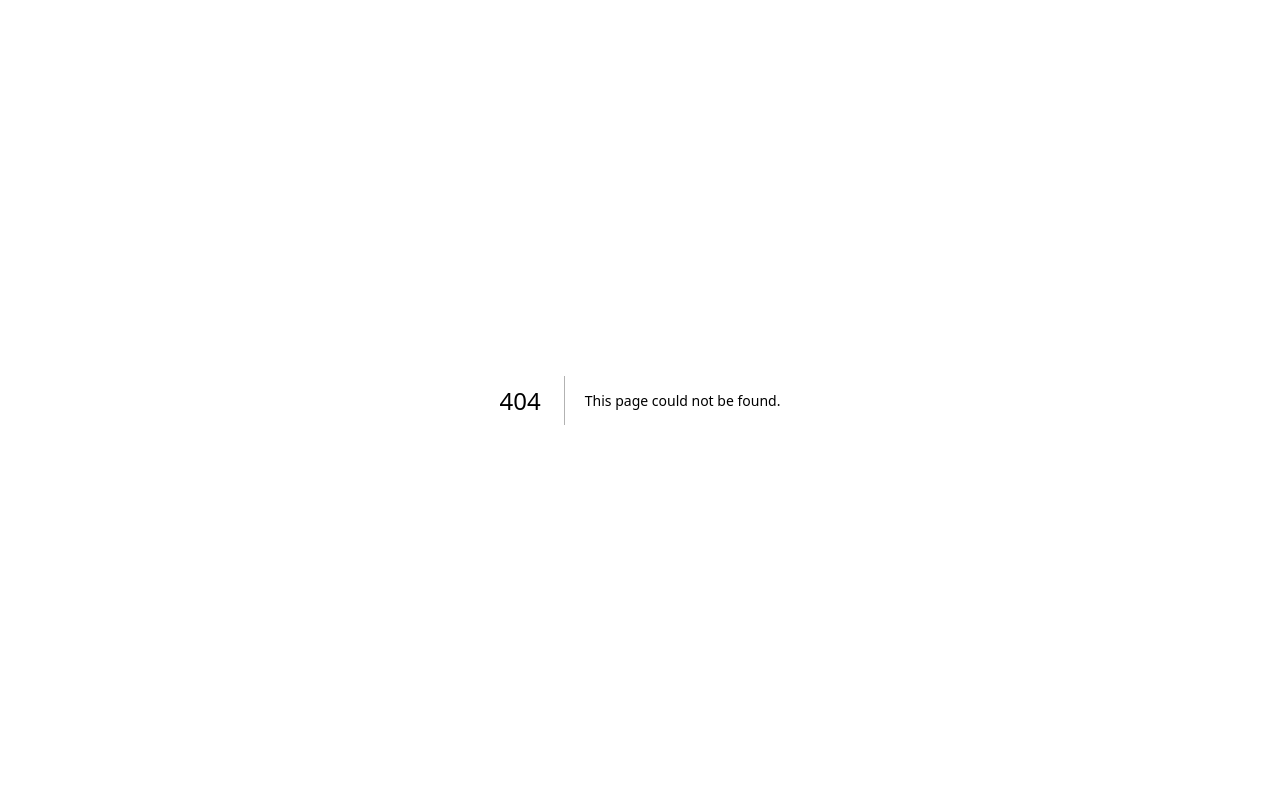
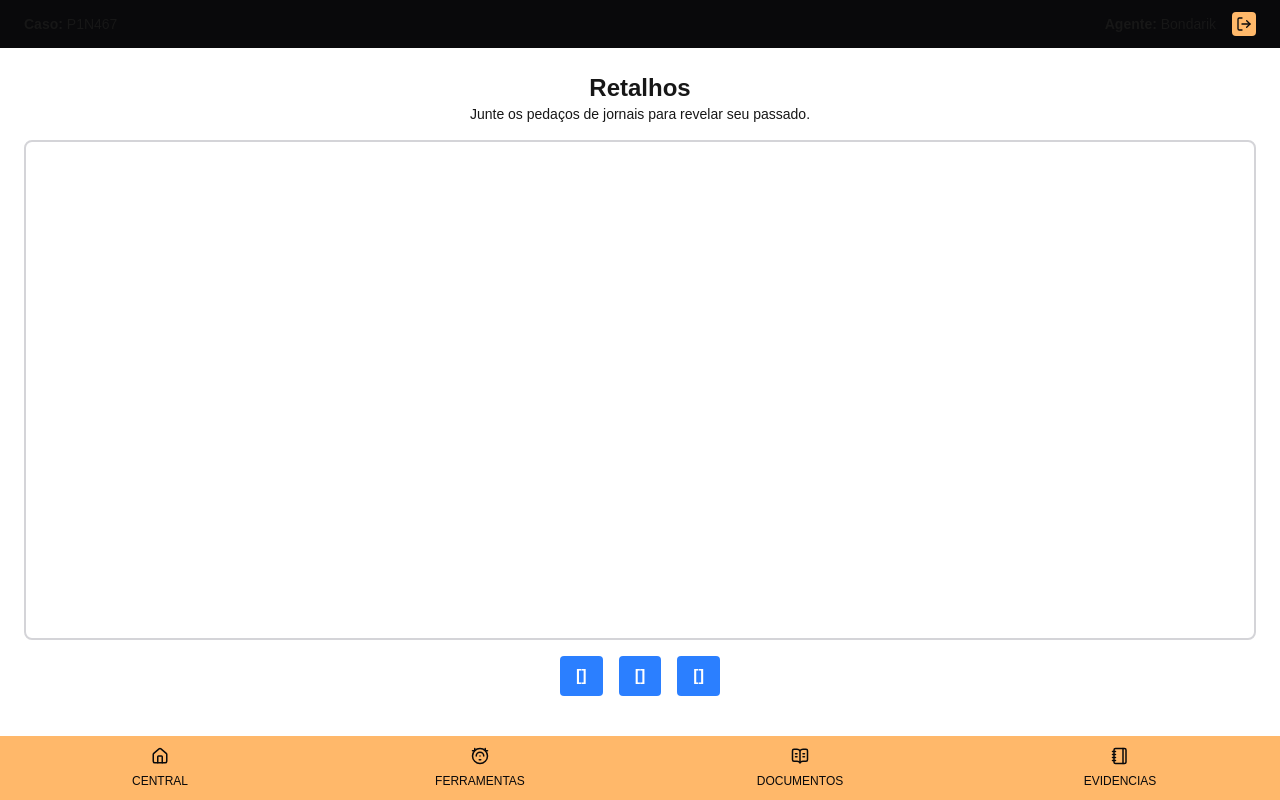
Before and after one commit to Wericksonsd/LudicoHalloween, a Next.js app in the folder my-app/: page /ferramentas/retalhos in a window 1280 px wide. Before the commit this address had no page. Built offline with nearby package versions, Linux system fonts and the light colour scheme; a web font is replaced by a local one.

Commit message:
mudanças

```diff
--- a/my-app/app/(app)/ferramentas/ouija/page.tsx
+++ /dev/null
@@ -1,7 +0,0 @@
-export default function Ouija() {
-    return (
-        <div className="flex-1">
-
-        </div>
-    )
-}
--- /dev/null
+++ b/my-app/app/(app)/ferramentas/retalhos/page.tsx
@@ -0,0 +1,23 @@
+export default function Retalhos() {
+
+    return (
+        <div className="flex-1 p-6 flex flex-col">
+            <h1 className="text-2xl font-bold text-center">Retalhos</h1>
+            <p className="text-center text-sm">Junte os pedaços de jornais para revelar seu passado.</p>
+            <div className="flex-1 border-2 border-zinc-300 rounded-lg mt-4 p-4 flex flex-col items-center justify-center gap-4">
+
+            </div>
+            <div className="w-full p-4 flex items-center justify-center gap-4">
+                <button className="bg-blue-500 hover:bg-blue-700 text-white font-bold py-2 px-4 rounded">
+                    []
+                </button>
+                <button className="bg-blue-500 hover:bg-blue-700 text-white font-bold py-2 px-4 rounded">
+                    []
+                </button>
+                <button className="bg-blue-500 hover:bg-blue-700 text-white font-bold py-2 px-4 rounded">
+                    []
+                </button>
+            </div>
+        </div>
+    )
+}
--- a/my-app/app/components/footer.tsx
+++ b/my-app/app/components/footer.tsx
@@ -1,40 +1,29 @@
 'use client'
 
-import { BookOpenText, House, Notebook, RobotVacuum } from "lucide-react";
+import { BookOpenText, House, LucideIcon, Notebook, RobotVacuum } from "lucide-react";
 import {useRouter} from "next/navigation";
 
 export default function Footer () {
     const router = useRouter()
+    const itensMenu: { title: string; path: string; Icon: LucideIcon }[] = [
+    { title: "CENTRAL", path: "/central", Icon: House },
+    { title: "FERRAMENTAS", path: "/ferramentas", Icon: RobotVacuum },
+    { title: "DOCUMENTOS", path: "/documentos", Icon: BookOpenText },
+    { title: "EVIDENCIAS", path: "/evidencias", Icon: Notebook }
+    ]
 
     return (
-        <footer className="bg-zinc-950 w-full h-24 grid grid-cols-4 items-stretch justify-stretch">
-                <button className="bg-orange-300 text-zinc-950 text-xs flex flex-col items-center justify-center gap-2"
+        <footer className="bg-zinc-950 w-full h-16 grid grid-cols-4 items-stretch justify-stretch">
+            {itensMenu.map(({ title, path, Icon }) => (
+                <button
+                key={path}
                 type="button"
-                onClick={() => router.push("/central")}>
-                    <House size={22}/>
-                    <p>CENTRAL</p>
+                className="bg-orange-300 text-zinc-950 text-xs flex flex-col items-center justify-center gap-2"
+                onClick={() => router.push(path)}>
+                    <Icon size={18} />
+                    <p>{title}</p>
                 </button>
-
-                <button className="bg-orange-300 text-zinc-950 text-xs flex flex-col items-center justify-center gap-2"
-                type="button"
-                onClick={() => router.push("/ferramentas")}>
-                    <RobotVacuum size={22}/>
-                    <p>FERRAMENTAS</p>
-                </button>
-
-                <button className="bg-orange-300 text-zinc-950 text-xs flex flex-col items-center justify-center gap-2"
-                type="button"
-                onClick={() => router.push("/documentos")}>
-                    <BookOpenText size={22}/>
-                    <p>DOCUMENTOS</p>
-                </button>
-
-                <button className="bg-orange-300 text-zinc-950 text-xs flex flex-col items-center justify-center gap-2"
-                type="button"
-                onClick={() => router.push("/evidencias")}>
-                    <Notebook size={22}/>
-                    <p>EVIDENCIAS</p>
-                </button>
+            ))}
         </footer>
     )
 }
--- a/my-app/app/dataBank/ferramentas.json
+++ b/my-app/app/dataBank/ferramentas.json
@@ -22,7 +22,7 @@
             "descricao": "Comunique-se com os espíritos.",
             "liberada": true,
             "icon": "KeyboardMusic",
-            "linkTo": "/ferramentas/ouija"
+            "linkTo": "/ferramentas/retalhos"
         },
         {
             "id": 4,
--- a/my-app/package.json
+++ b/my-app/package.json
@@ -9,6 +9,7 @@
     "lint": "eslint"
   },
   "dependencies": {
+    "@dnd-kit/dom": "^0.5.0",
     "lucide-react": "^1.48.0",
     "next": "16.3.6",
     "react": "19.2.8",
```
Also changed, not shown: 1 other file (tests, documents, lock files or other folders).
